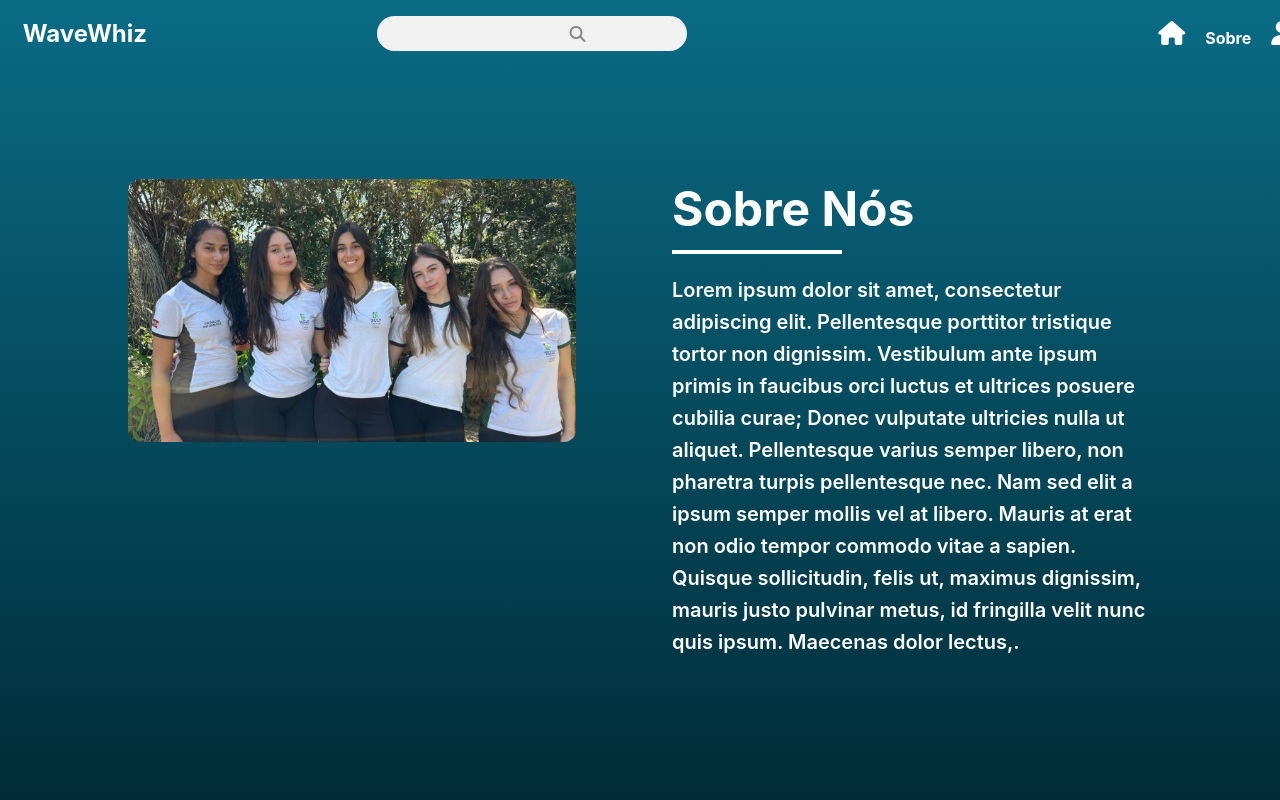
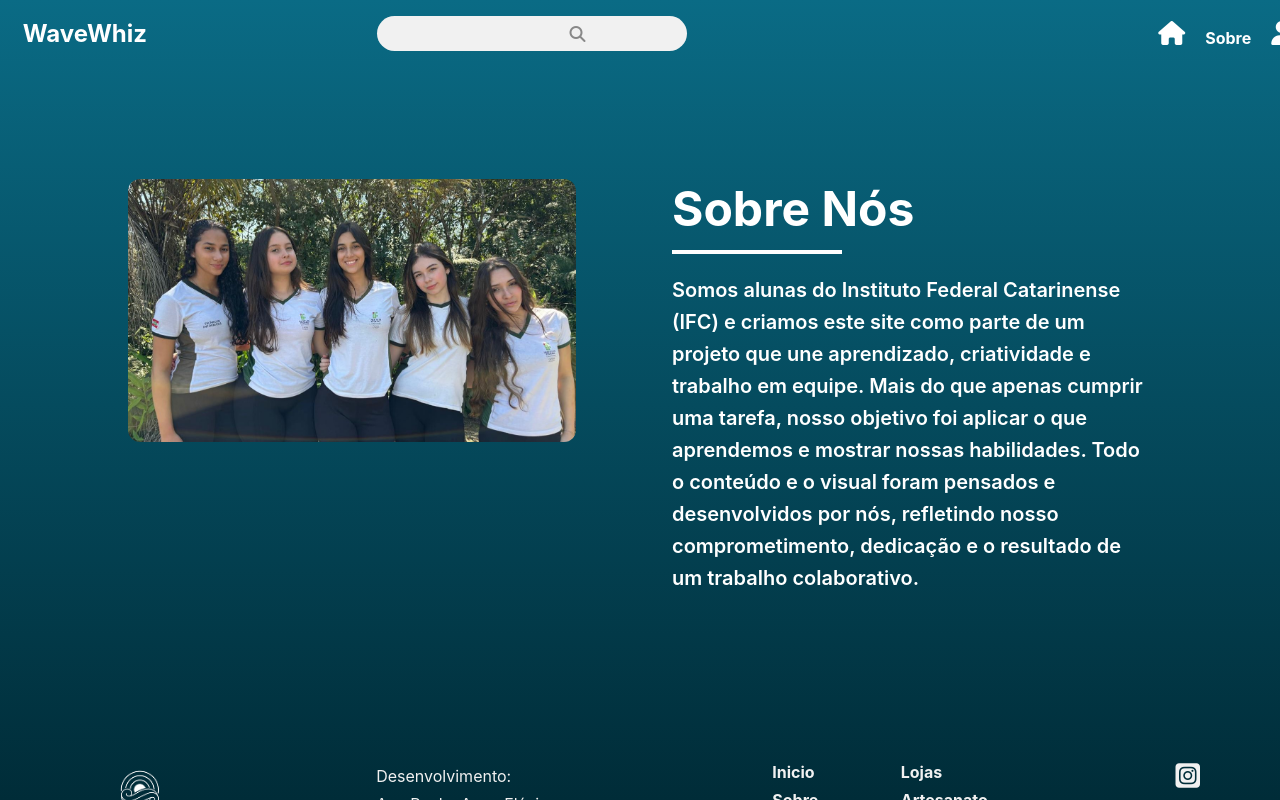
Before and after one commit to hackathon-capri/wavewhiz, a Vue app in the folder projeto/: page /sobre-nos in a window 1280 px wide. Built offline with nearby package versions, Linux system fonts and the light colour scheme.

Commit message:
Adicionando texto sobre nós #8

```diff
--- a/projeto/src/views/SobreNosView.vue
+++ b/projeto/src/views/SobreNosView.vue
@@ -11,18 +11,15 @@
       <h1>Sobre Nós</h1>
       <hr />
       <p>
-        Lorem ipsum dolor sit amet, consectetur adipiscing elit. Pellentesque porttitor tristique
-        tortor non dignissim. Vestibulum ante ipsum primis in faucibus orci luctus et ultrices
-        posuere cubilia curae; Donec vulputate ultricies nulla ut aliquet. Pellentesque varius
-        semper libero, non pharetra turpis pellentesque nec. Nam sed elit a ipsum semper mollis vel
-        at libero. Mauris at erat non odio tempor commodo vitae a sapien. Quisque sollicitudin,
-        felis ut, maximus dignissim, mauris justo pulvinar metus, id fringilla velit nunc quis
-        ipsum. Maecenas dolor lectus,.
+        Somos alunas do Instituto Federal Catarinense (IFC) e criamos este site como parte de um
+        projeto que une aprendizado, criatividade e trabalho em equipe. Mais do que apenas cumprir
+        uma tarefa, nosso objetivo foi aplicar o que aprendemos e mostrar nossas habilidades. Todo o
+        conteúdo e o visual foram pensados e desenvolvidos por nós, refletindo nosso
+        comprometimento, dedicação e o resultado de um trabalho colaborativo.
       </p>
     </div>
   </div>
 </template>
-
 <style scoped>
 div.template {
   display: flex;
```
